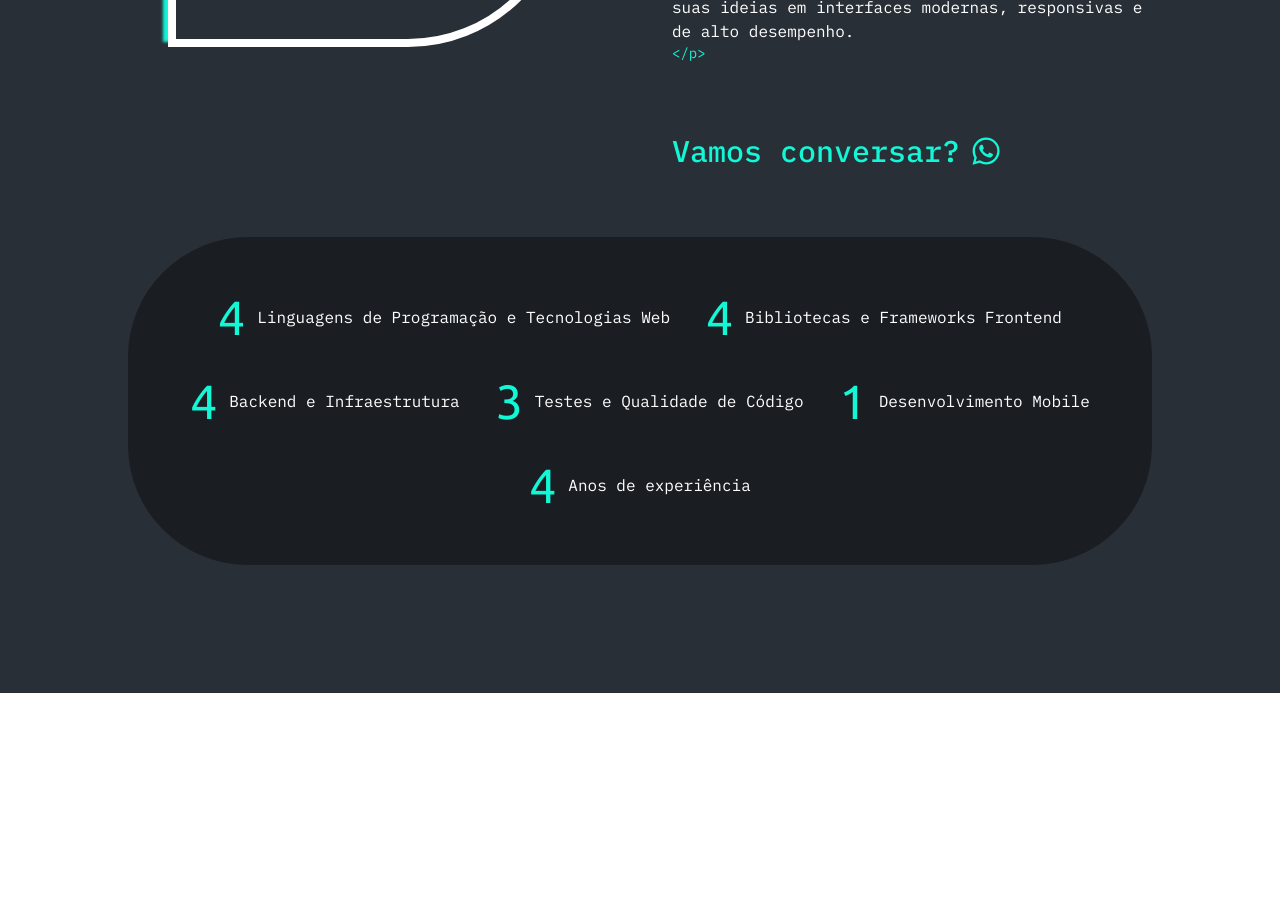
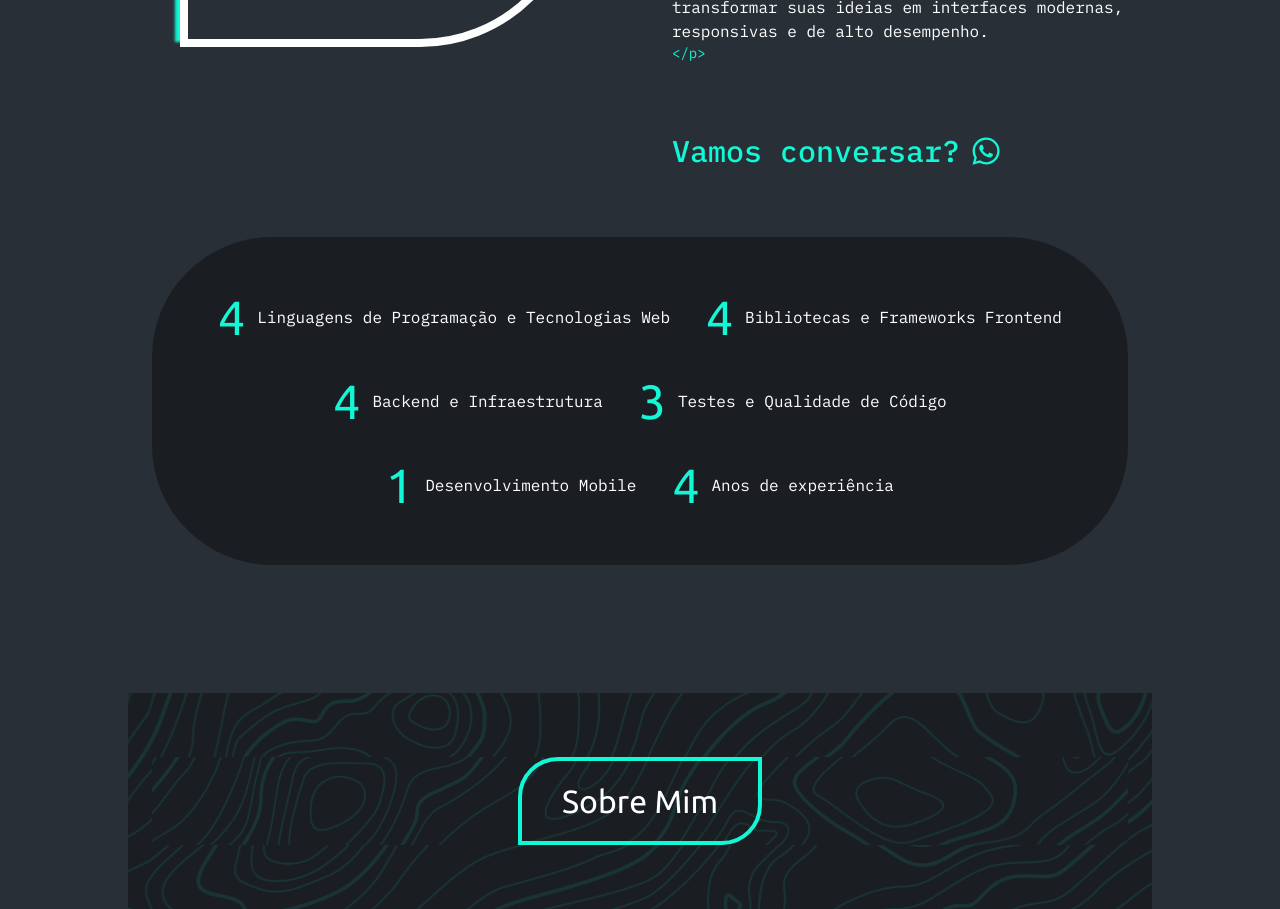
Before and after one commit to leonardobl/portfolio, a React (Vite) app: page / in a window 1280 px wide. Shown: the part 1160-2069 px from the top of the page. Before the commit the page ends 1853 px from the top, so only its background shows below. Built offline with nearby package versions, Linux system fonts and the light colour scheme.

Commit message:
section about

```diff
--- /dev/null
+++ b/src/components/BorderTitle/index.tsx
@@ -0,0 +1,16 @@
+import { ComponentProps } from "react";
+import { twMerge } from "tailwind-merge";
+
+type BorderTitleProps = ComponentProps<"div">;
+
+export const BorderTitle = ({ className, ...rest }: BorderTitleProps) => {
+  return (
+    <div
+      className={twMerge(
+        "w-fit px-10 py-4 border-4 border-custom-brand-100 rounded-tl-[40px] rounded-br-[40px] flex items-center justify-center mx-auto",
+        className
+      )}
+      {...rest}
+    />
+  );
+};
--- a/src/components/Container/index.tsx
+++ b/src/components/Container/index.tsx
@@ -7,7 +7,7 @@ export const Container = ({ className, ...rest }: ContainerProps) => {
   return (
     <div
       className={twMerge(
-        "mx-auto w-full max-w-[1920px] min-h-dvh px-6 md:px-14 xl:px-32 relative pt-20 xl:pt-0",
+        "mx-auto w-full max-w-[1920px] min-h-dvh md:px-14 xl:px-32 relative pt-20 xl:pt-0",
         className
       )}
       {...rest}
--- a/src/components/SectionAbout/index.tsx
+++ b/src/components/SectionAbout/index.tsx
@@ -1,72 +1,21 @@
-import { BiLogoWhatsapp } from "react-icons/bi";
-import { CardAbout } from "../CardAbout";
-import { Text } from "../Typography/Text";
+import { BorderTitle } from "../BorderTitle";
 import { Title } from "../Typography/Title";
 import { Wrapper } from "../Wrapper";
-import { TechProfile } from "../TechProfile";
 
 export const SectionAbout = () => {
   return (
-    <section>
+    <div className="wrapper-section-about">
       <Wrapper>
-        <div className="flex items-center flex-col gap-16 xl:grid xl:grid-cols-2 xl:gap-16 lg:py-16">
+        <div className="wrapper-section-about">
           <div>
-            <CardAbout className="xl:mx-auto" />
-          </div>
-
-          <div className="flex items-center flex-col gap-16">
-            <div>
-              <Title
-                as="h1"
-                className="text-[32px] md:text-5xl  sm:leading-tight xl:text-[64px]"
-              >
-                <pre className="font-ibm text-[14px] text-custom-brand-100">
-                  &lt;h1&gt;
-                </pre>
-                Olá, <br />
-                Sou <span className="text-custom-brand-100">Leonardo Lima</span>
-                ,
-                <br />
-                Desenvolvo interfaces que transformam experiências digitais.
-                <pre className="font-ibm text-[14px] text-custom-brand-100">
-                  &lt;/h1&gt;
-                </pre>
+            <BorderTitle>
+              <Title as="h1" className="text-[32px]">
+                Sobre Mim
               </Title>
-            </div>
-
-            <div>
-              <Text as="p" variant="p-ibm">
-                <pre className="font-ibm text-[14px] text-custom-brand-100">
-                  &lt;p&gt;
-                </pre>
-                Sou desenvolvedor frontend e ajudo empresas a crescer criando
-                experiências web incríveis. Se você busca um profissional focado
-                em entregar soluções eficientes, estou pronto para transformar
-                suas ideias em interfaces modernas, responsivas e de alto
-                desempenho.
-                <pre className="font-ibm text-[14px] text-custom-brand-100">
-                  &lt;/p&gt;
-                </pre>
-              </Text>
-            </div>
-            <div className="md:w-full">
-              <Title as="h2" variant="h2-ibm" className="text-[30px]">
-                <a
-                  href="https://wa.me/5586995233237"
-                  target="_black"
-                  className="flex items-center gap-2 text-custom-brand-100"
-                >
-                  Vamos conversar?{" "}
-                  <BiLogoWhatsapp className="w-9 h-9 text-custom-brand-100" />
-                </a>
-              </Title>
-            </div>
-          </div>
-          <div className="xl:col-span-2">
-            <TechProfile />
+            </BorderTitle>
           </div>
         </div>
       </Wrapper>
-    </section>
+    </div>
   );
 };
--- /dev/null
+++ b/src/components/SectionAbout/styles.css
@@ -0,0 +1,6 @@
+div.wrapper-section-about {
+  background-image: url("/assets/svg/about-bg.svg");
+  background-size: cover;
+  background-repeat: no-repeat;
+  background-position: center;
+}
--- /dev/null
+++ b/src/components/SectionHero/index.tsx
@@ -0,0 +1,72 @@
+import { BiLogoWhatsapp } from "react-icons/bi";
+import { CardAbout } from "../CardAbout";
+import { Text } from "../Typography/Text";
+import { Title } from "../Typography/Title";
+import { Wrapper } from "../Wrapper";
+import { TechProfile } from "../TechProfile";
+
+export const SectionHero = () => {
+  return (
+    <section>
+      <Wrapper>
+        <div className="flex items-center flex-col gap-16 xl:grid xl:grid-cols-2 xl:gap-16 lg:py-16">
+          <div>
+            <CardAbout className="xl:mx-auto" />
+          </div>
+
+          <div className="flex items-center flex-col gap-16">
+            <div>
+              <Title
+                as="h1"
+                className="text-[32px] md:text-5xl  sm:leading-tight xl:text-[64px]"
+              >
+                <pre className="font-ibm text-[14px] text-custom-brand-100">
+                  &lt;h1&gt;
+                </pre>
+                Olá, <br />
+                Sou <span className="text-custom-brand-100">Leonardo Lima</span>
+                ,
+                <br />
+                Desenvolvo interfaces que transformam experiências digitais.
+                <pre className="font-ibm text-[14px] text-custom-brand-100">
+                  &lt;/h1&gt;
+                </pre>
+              </Title>
+            </div>
+
+            <div>
+              <Text as="p" variant="p-ibm">
+                <pre className="font-ibm text-[14px] text-custom-brand-100">
+                  &lt;p&gt;
+                </pre>
+                Sou desenvolvedor frontend e ajudo empresas a crescer criando
+                experiências web incríveis. Se você busca um profissional focado
+                em entregar soluções eficientes, estou pronto para transformar
+                suas ideias em interfaces modernas, responsivas e de alto
+                desempenho.
+                <pre className="font-ibm text-[14px] text-custom-brand-100">
+                  &lt;/p&gt;
+                </pre>
+              </Text>
+            </div>
+            <div className="md:w-full">
+              <Title as="h2" variant="h2-ibm" className="text-[30px]">
+                <a
+                  href="https://wa.me/5586995233237"
+                  target="_black"
+                  className="flex items-center gap-2 text-custom-brand-100"
+                >
+                  Vamos conversar?{" "}
+                  <BiLogoWhatsapp className="w-9 h-9 text-custom-brand-100" />
+                </a>
+              </Title>
+            </div>
+          </div>
+          <div className="xl:col-span-2">
+            <TechProfile />
+          </div>
+        </div>
+      </Wrapper>
+    </section>
+  );
+};
--- a/src/components/Wrapper/index.tsx
+++ b/src/components/Wrapper/index.tsx
@@ -6,7 +6,7 @@ type WrapperProps = ComponentProps<"div">;
 export const Wrapper = ({ className, ...rest }: WrapperProps) => {
   return (
     <div
-      className={twMerge("w-full max-w-[1664px] mx-auto py-16", className)}
+      className={twMerge("w-full max-w-[1664px] mx-auto py-16 px-6", className)}
       {...rest}
     />
   );
--- a/src/imports.css
+++ b/src/imports.css
@@ -2,3 +2,4 @@
 @import "./components/FormFields/Inputs/InputSearch/styles.css";
 @import "./components/Nav/styles.css";
 @import "./components/CardAbout/styles.css";
+@import "./components/SectionAbout/styles.css";
--- a/src/pages/home/index.tsx
+++ b/src/pages/home/index.tsx
@@ -1,8 +1,10 @@
 import { SectionAbout } from "@/components/SectionAbout";
+import { SectionHero } from "@/components/SectionHero";
 
 export const Home = () => {
   return (
     <div>
+      <SectionHero />
       <SectionAbout />
     </div>
   );
```
Also changed, not shown: public/assets/svg/about-bg.svg (added).
